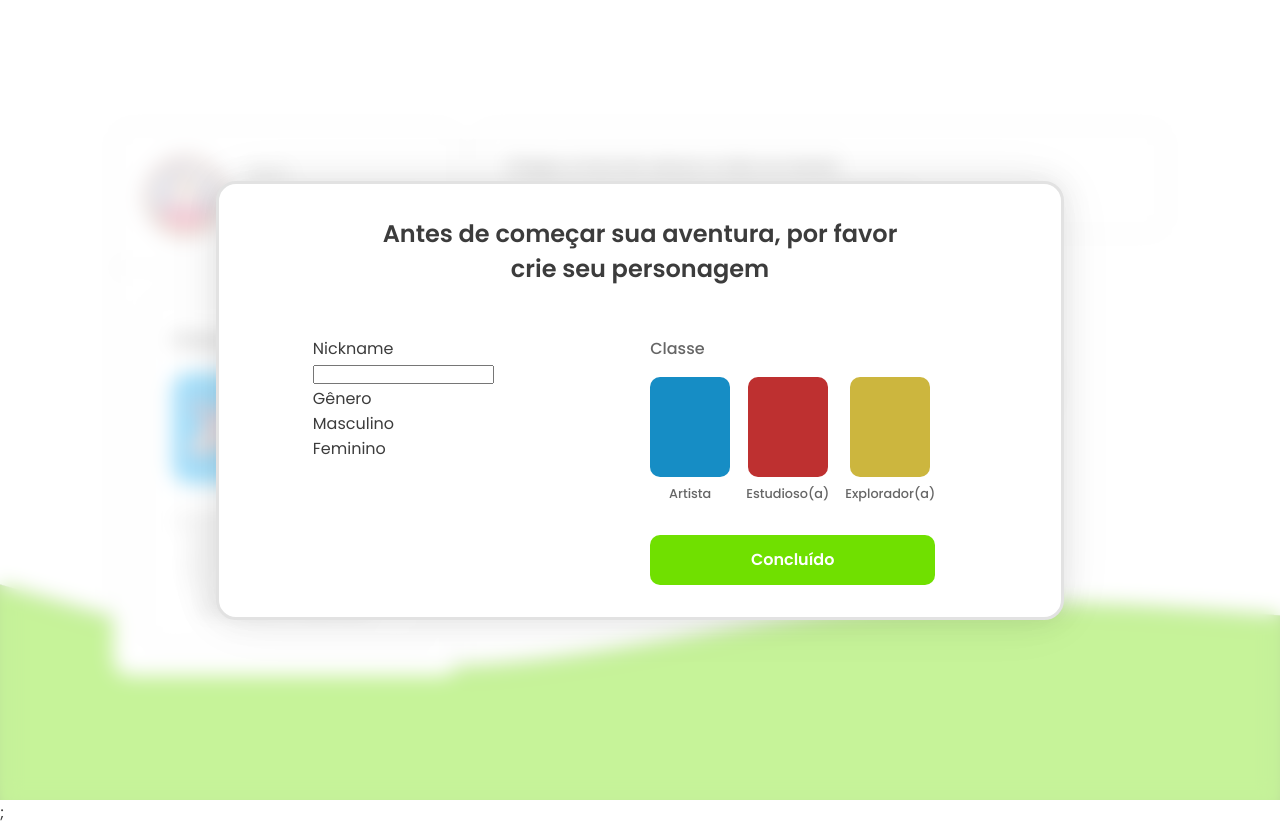
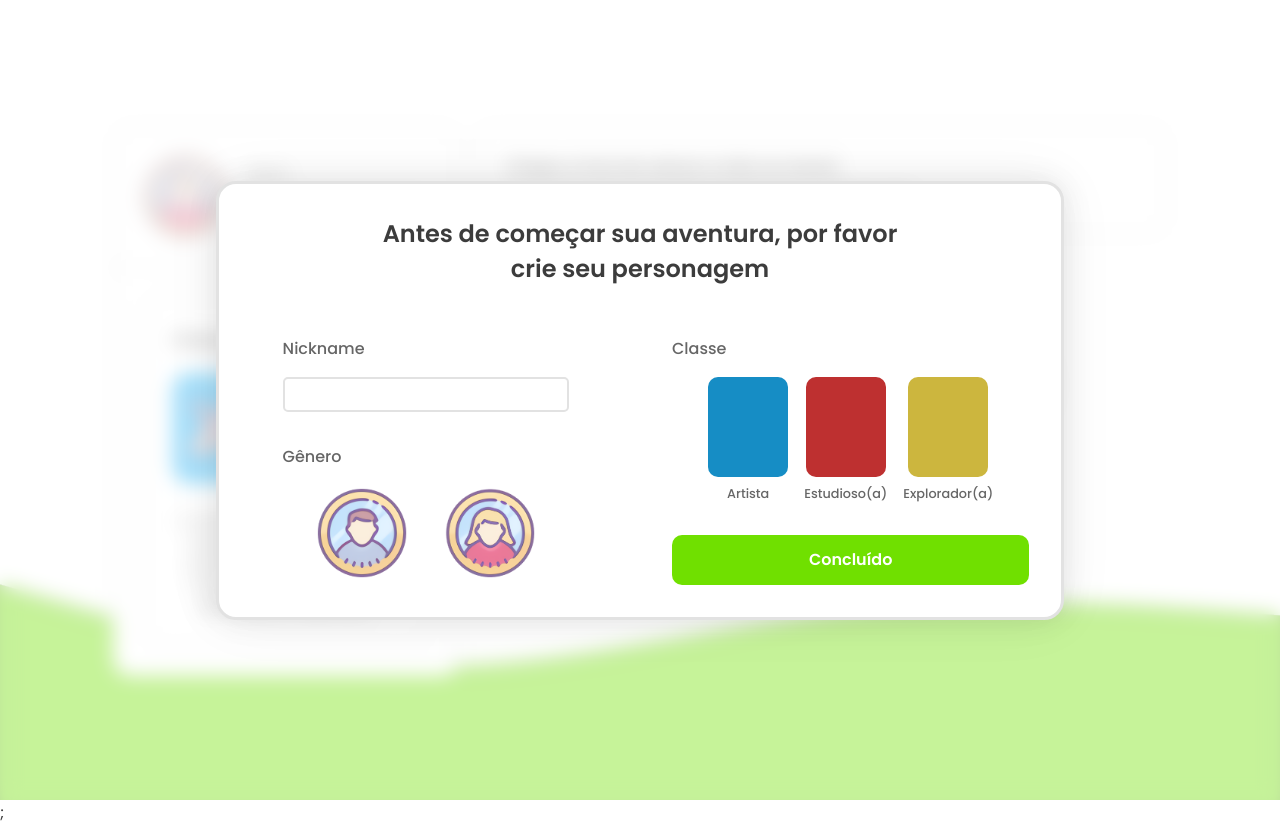
Before and after one commit to larissabenedet/The-Flexboxers-Indoors, a Next.js app: page / in a window 1280 px wide. Built offline with nearby package versions, Linux system fonts and the light colour scheme.

Commit message:
Modal de cadastro pronto

```diff
--- a/src/components/ModalUser.jsx
+++ b/src/components/ModalUser.jsx
@@ -33,13 +33,19 @@ const ModalUser = ({ onClose }) => {
                         >
                             <p>Gênero</p>
                             <div>
+                                <div>
                                     <input
                                         type="radio"
                                         id="masculino"
                                         name="genero"
                                         value="Masculino"
                                     />
-                                <label htmlFor="masculino"> Masculino</label>
+                                    <label htmlFor="masculino">
+                                        <img
+                                            src="./img/masculino.png"
+                                            alt="masculino"
+                                        />
+                                    </label>
                                 </div>
                                 <div>
                                     <input
@@ -48,7 +54,13 @@ const ModalUser = ({ onClose }) => {
                                         name="genero"
                                         value="Feminino"
                                     />
-                                <label htmlFor="feminino"> Feminino</label>
+                                    <label htmlFor="feminino">
+                                        <img
+                                            src="./img/feminino.png"
+                                            alt="feminino"
+                                        />
+                                    </label>
+                                </div>
                             </div>
                         </div>
                     </div>
--- a/src/styles/components/ModalUser.module.scss
+++ b/src/styles/components/ModalUser.module.scss
@@ -36,7 +36,7 @@
 
     form {
         display: flex;
-        justify-content: space-around;
+        justify-content: space-between;
         width: 100%;
         margin-top: 50px;
     }
@@ -66,20 +66,19 @@
         cursor: pointer;
         display: block;
     }
-    input:checked ~ label {
-        background: var(--green);
-    }
 
     .classesContainer {
+        flex: 1;
         display: flex;
         flex-direction: column;
-        align-items: flex-start;
-        justify-content: center;
-        padding: 0 2rem; // anchor
+        align-items: center;
+        justify-content: flex-start;
 
         & > p {
             color: var(--textColor);
             font-weight: 500;
+            width: 100%;
+            text-align: start;
         }
 
         .classes {
@@ -130,6 +129,69 @@
             }
         }
     }
+
+    .nickGenderContainer {
+        flex: 1;
+        display: flex;
+        flex-direction: column;
+        align-items: flex-start;
+        justify-content: flex-start;
+        padding: 0 2rem; // anchor
+        .nick,
+        .gender {
+            & > p {
+                color: var(--textColor);
+                font-weight: 500;
+            }
+        }
+
+        .nick {
+            width: 100%;
+            input {
+                border: 2px solid var(--gray);
+                border-radius: 5px;
+                padding: 0.5rem;
+                outline: none;
+                background: var(--background);
+                width: 80%;
+                margin-top: 1rem;
+                margin-bottom: 2rem;
+            }
+        }
+
+        .gender {
+            display: flex;
+            flex-direction: column;
+            width: 80%;
+
+            & > div {
+                display: flex;
+                align-items: center;
+                justify-content: center;
+                margin-top: 1rem;
+            }
+
+            input:checked ~ label {
+                background: var(--green);
+            }
+
+            label {
+                border-radius: 50%;
+                display: flex;
+                align-items: center;
+                justify-content: center;
+                padding: 3px;
+
+                img {
+                    width: 90px;
+                }
+            }
+
+            div:first-child {
+                margin-right: 2rem;
+            }
+        }
+    }
 }
 
 @media screen and (min-width: 1920px) {
```
Lines whose indentation alone changed are shown as unchanged.
